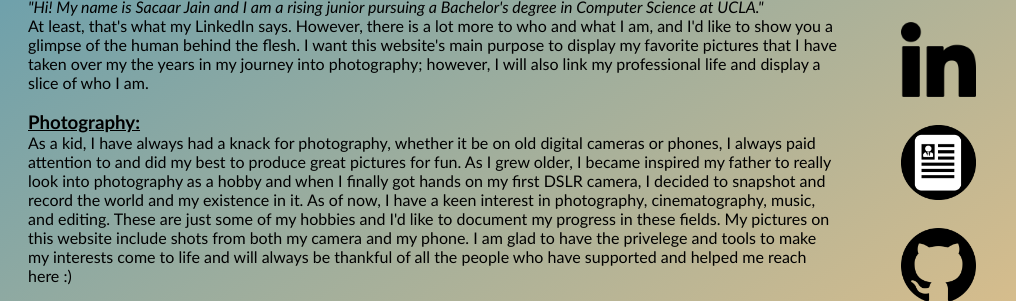
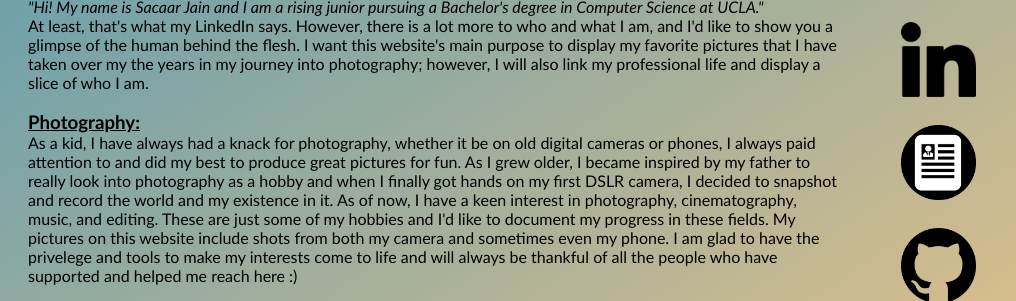
Before and after one commit to sacaarjain/sacaarj, a website: page index.html in a window 1280 px wide. Shown: the part 165-466 px from the top of the page, 264-1280 px from the left. Drawn offline with Linux system fonts and the light colour scheme.

Commit message:
grammatical fixes:

```diff
--- a/index.html
+++ b/index.html
@@ -41,10 +41,10 @@
                     <h3><u>Photography:</u></h3>
                     <p>
                         As a kid, I have always had a knack for photography, whether it be on old digital cameras or phones, I always paid attention to and did my best to
-                        produce great pictures for fun. As I grew older, I became inspired my father to really look into photography as a hobby and when I finally got hands on
+                        produce great pictures for fun. As I grew older, I became inspired by my father to really look into photography as a hobby and when I finally got hands on
                         my first DSLR camera, I decided to snapshot and record the world and my existence in it. As of now, I have a keen interest in photography, cinematography,
                         music, and editing. These are just some of my hobbies and I'd like to document my progress in these fields. My pictures on this website include shots from both
-                        my camera and my phone. I am glad to have the privelege and tools to make my interests come to life and will always be thankful of all the people who have supported
+                        my camera and sometimes even my phone. I am glad to have the privelege and tools to make my interests come to life and will always be thankful of all the people who have supported
                         and helped me reach here :)
                     </p>
                     <br>
```
